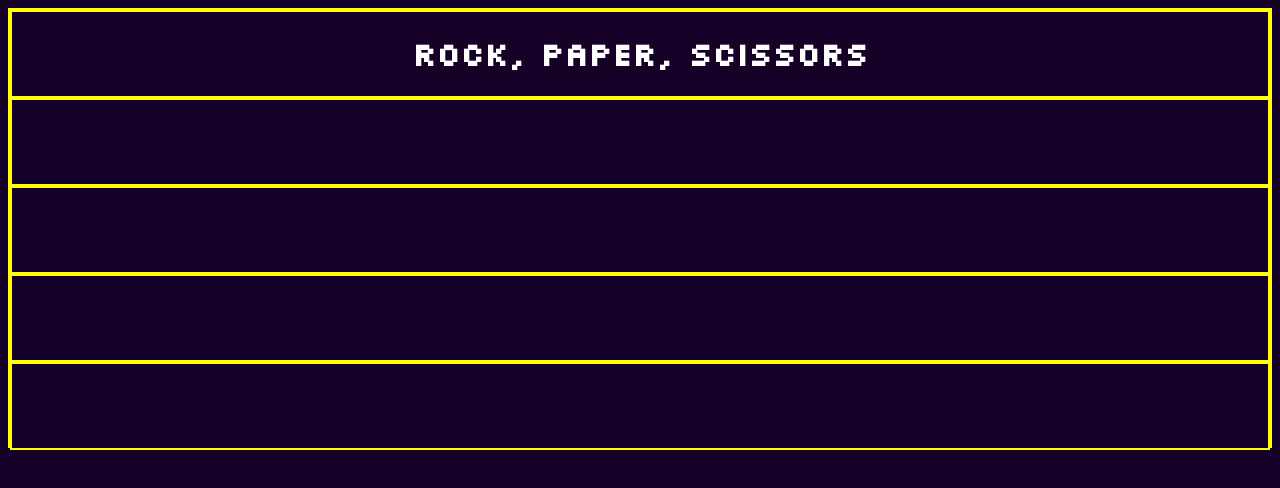
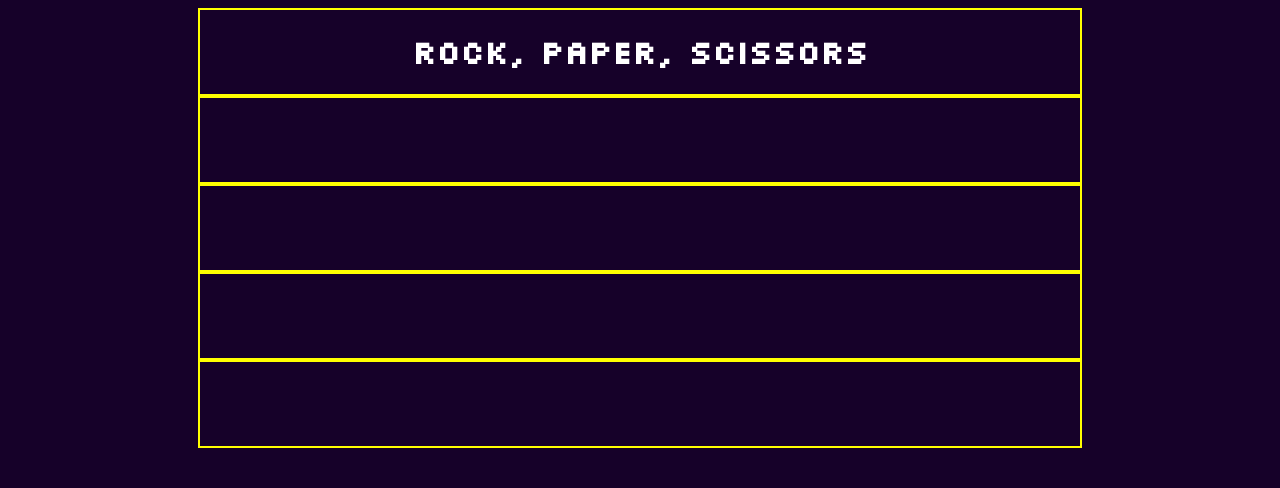
Before and after one commit to Ephraim69/rock-paper-scissors, a plain HTML site: page index.html in a window 1280 px wide. Drawn offline with Linux system fonts and the light colour scheme.

Commit message:
center elements

```diff
--- a/index.html
+++ b/index.html
@@ -13,27 +13,27 @@
 </head>
 <body>
 	<div class="header-container">
-		<div class="header">
+		<div class="header section">
 			<h1 class="title">Rock, Paper, Scissors</h1>
 		</div>
 	</div>
 	<div class="comp-container">
-		<div class="comp">
+		<div class="comp section">
 
 		</div>
 	</div>
 	<div class="middle-container">
-		<div class="middle">
+		<div class="middle section">
 
 		</div>
 	</div>
 	<div class="player-container">
-		<div class="player">
+		<div class="player section">
 
 		</div>
 	</div>
 	<div class="footer-container">
-		<div class="footer">
+		<div class="footer section">
 
 		</div>
 	</div>
--- a/style.css
+++ b/style.css
@@ -8,8 +8,13 @@ body {
 	height: 100vh;
 }
 
+body > div {
+	display: flex;
+	justify-content: center;
+}
+
 div {
-	border: 2px solid yellow;
+
 	width: 100%;
 	height: 88px;
 }
@@ -18,3 +23,8 @@ div {
 	text-align: center;
 	font-family: 'Silkscreen', cursive;
 }
+
+.section {
+	width: 70%;
+	border: 2px solid yellow;
+}
```
